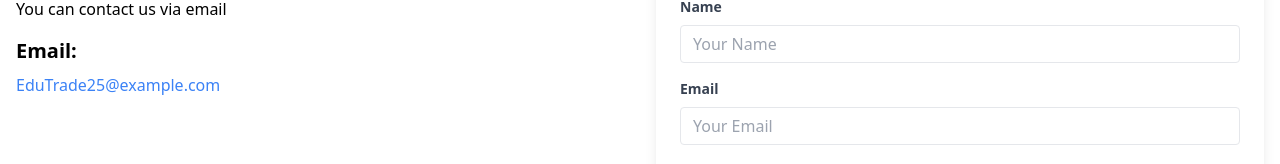
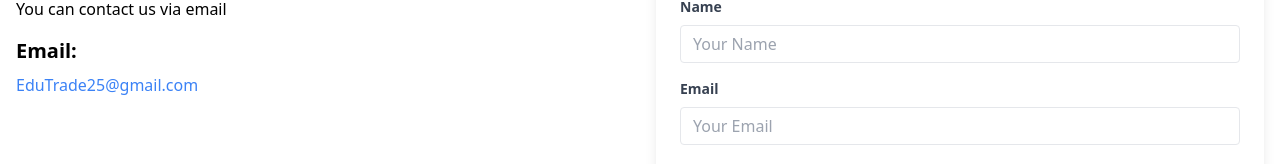
Before and after one commit to Jeffuz/EduTrade, a React (Create React App) app in the folder edutrade/: page /contactus in a window 1280 px wide. Shown: the part 283-447 px from the top of the page. Built offline with nearby package versions, Linux system fonts and the light colour scheme; no server answers.

Commit message:
update contact page email

```diff
--- a/edutrade/src/Pages/Contact Us Page.js
+++ b/edutrade/src/Pages/Contact Us Page.js
@@ -28,7 +28,7 @@ export default function Contact_Us_Page() {
                         <h3 className="text-xl font-bold mb-2">Email:</h3>
                         <p className="mb-4">
                             <a href="mailto:contact@example.com" className="text-blue-500 hover:underline">
-                                EduTrade25@example.com
+                                EduTrade25@gmail.com
                             </a>
                         </p>
                     </div>
```
